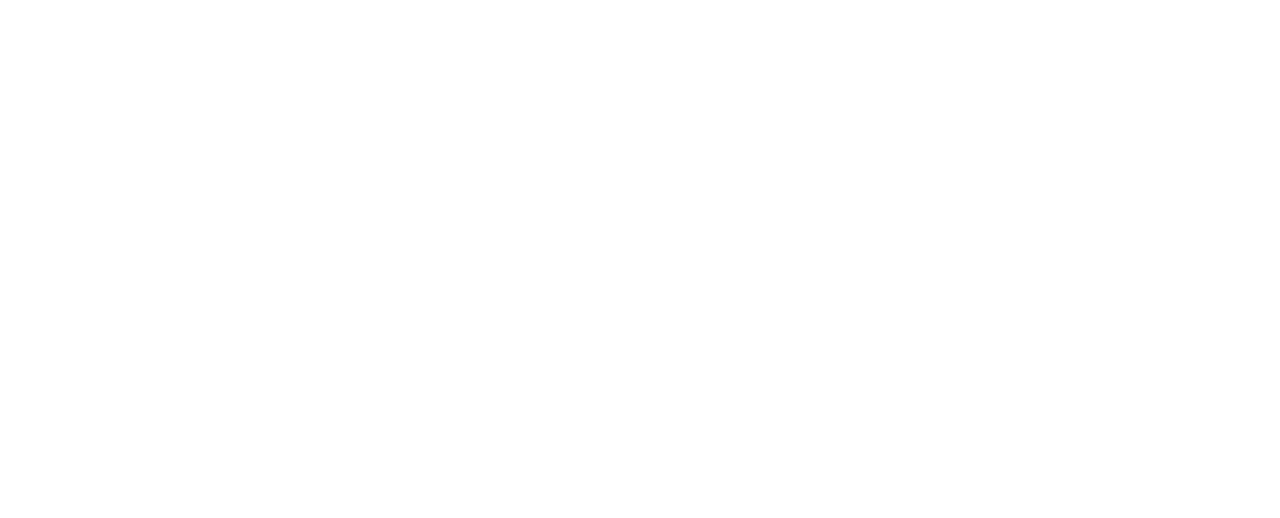
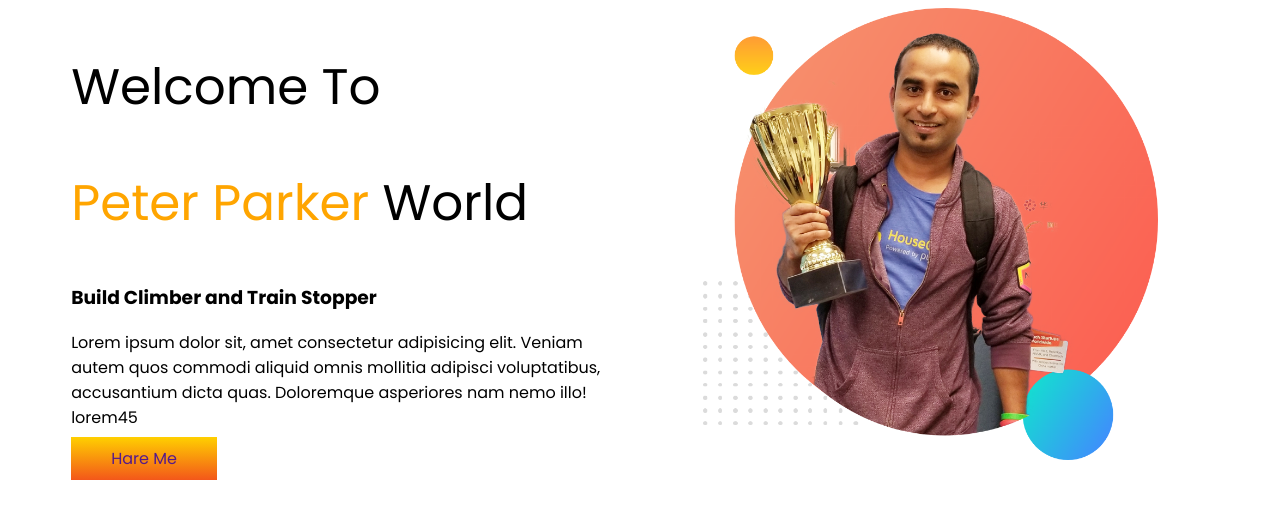
Before and after one commit to abudaudhossain/developer-portfolio, a plain HTML site: page index.html in a window 1280 px wide. Drawn offline with Linux system fonts and the light colour scheme.

Commit message:
home section complete

```diff
--- a/index.html
+++ b/index.html
@@ -5,9 +5,27 @@
     <meta http-equiv="X-UA-Compatible" content="IE=edge">
     <meta name="viewport" content="width=device-width, initial-scale=1.0">
     <title>My Developer Portfolio Website</title>
+    <link rel="preconnect" href="https://fonts.googleapis.com">
+    <link rel="preconnect" href="https://fonts.gstatic.com" crossorigin>
+    <link href="https://fonts.googleapis.com/css2?family=Poppins:wght@400;700&display=swap" rel="stylesheet">
     <link rel="stylesheet" href="style.css">
 </head>
 <body>
 
+    <section>
+        <div class="half-width">
+            <h1>Welcome To</h1>
+            <h1><span class="name">Peter Parker</span> World</h1>
+            <h3>Build Climber and Train Stopper</h3>
+
+            <p>Lorem ipsum dolor sit, amet consectetur adipisicing elit. Veniam autem quos commodi aliquid omnis mollitia adipisci voluptatibus, accusantium dicta quas. Doloremque asperiores nam nemo illo! lorem45</p>
+
+            <a href="" class="lank" target="_blank">Hare Me</a>
+        </div>
+        <div class="half-width">
+            <img src="./images/jhankar.png" alt="jhanker">
+        </div>
+    </section>
+
 </body>
 </html>
--- a/style.css
+++ b/style.css
@@ -0,0 +1,28 @@
+body{
+    font-family: 'Poppins', sans-serif;
+}
+
+section{
+    display:flex;
+    /* background-image: url(./images/top-banner.png) no-repeat center center cover; */
+}
+h1{
+    font-size: 50px;
+    font-weight: 500;
+    /* line-height:10px; */
+}
+.half-width{
+    width: 50%;
+    padding-left: 5%;
+}
+.name{
+    color: orange
+}
+.half-width img{
+    width:80%;
+}
+.lank{
+    text-decoration: none;
+    background-image: linear-gradient(rgb(255, 208, 0),#f3571a);
+    padding: 10px 40px;
+}
```
Also changed, not shown: images/dream-bg.png (added), images/exp-bg.png (added), images/jhankar.png (added), images/jhankar2.png (added), images/my-bg.png (added), images/my-bg2.png (added), images/top-banner.png (added).
